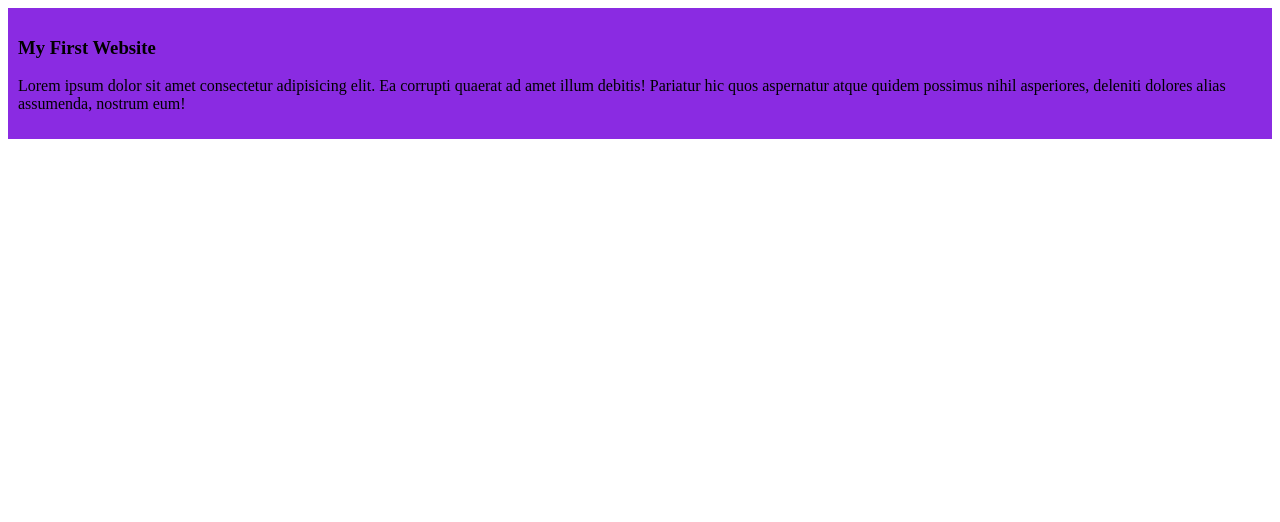
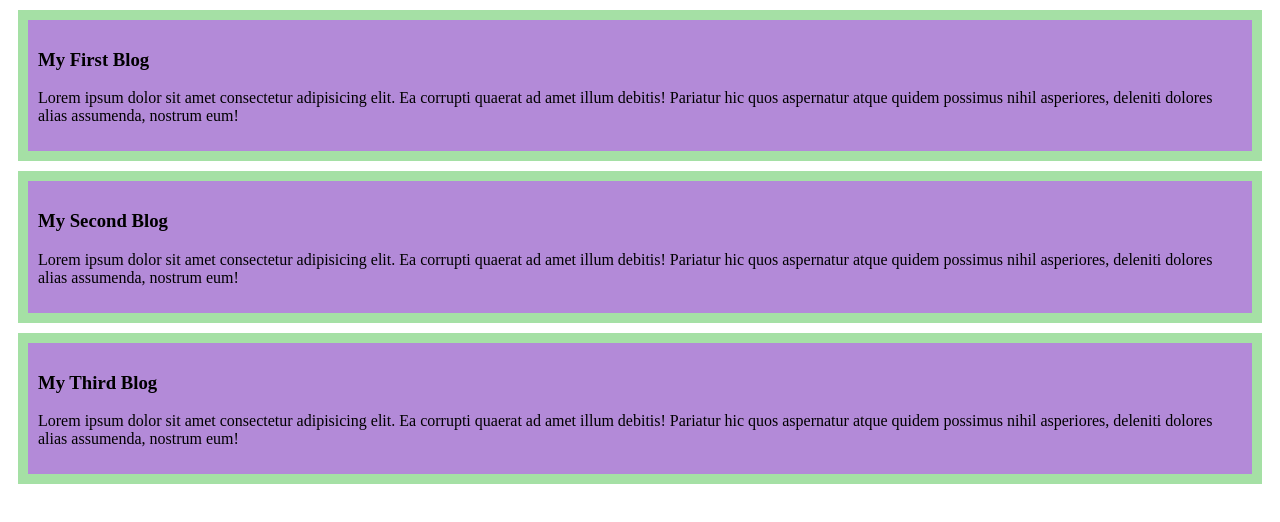
Before and after one commit to silvihuda/my-simple-website, a plain HTML site: page index.html in a window 1280 px wide. Drawn offline with Linux system fonts and the light colour scheme.

Commit message:
added the second and third blog

```diff
--- a/index.html
+++ b/index.html
@@ -8,7 +8,15 @@
 </head>
 <body>
     <div>
-        <h3>My First Website</h3>
+        <h3>My First Blog</h3>
+        <p>Lorem ipsum dolor sit amet consectetur adipisicing elit. Ea corrupti quaerat ad amet illum debitis! Pariatur hic quos aspernatur atque quidem possimus nihil asperiores, deleniti dolores alias assumenda, nostrum eum!</p>
+    </div>
+    <div>
+        <h3>My Second Blog</h3>
+        <p>Lorem ipsum dolor sit amet consectetur adipisicing elit. Ea corrupti quaerat ad amet illum debitis! Pariatur hic quos aspernatur atque quidem possimus nihil asperiores, deleniti dolores alias assumenda, nostrum eum!</p>
+    </div>
+    <div>
+        <h3>My Third Blog</h3>
         <p>Lorem ipsum dolor sit amet consectetur adipisicing elit. Ea corrupti quaerat ad amet illum debitis! Pariatur hic quos aspernatur atque quidem possimus nihil asperiores, deleniti dolores alias assumenda, nostrum eum!</p>
     </div>
 </body>
--- a/styles/blog.css
+++ b/styles/blog.css
@@ -1,4 +1,6 @@
 div{
-    background-color: blueviolet;
+    background-color: rgb(179, 138, 216);
     padding: 10px;
+    border: 10px solid rgb(165, 224, 165);
+    margin: 10px;
 }
```
